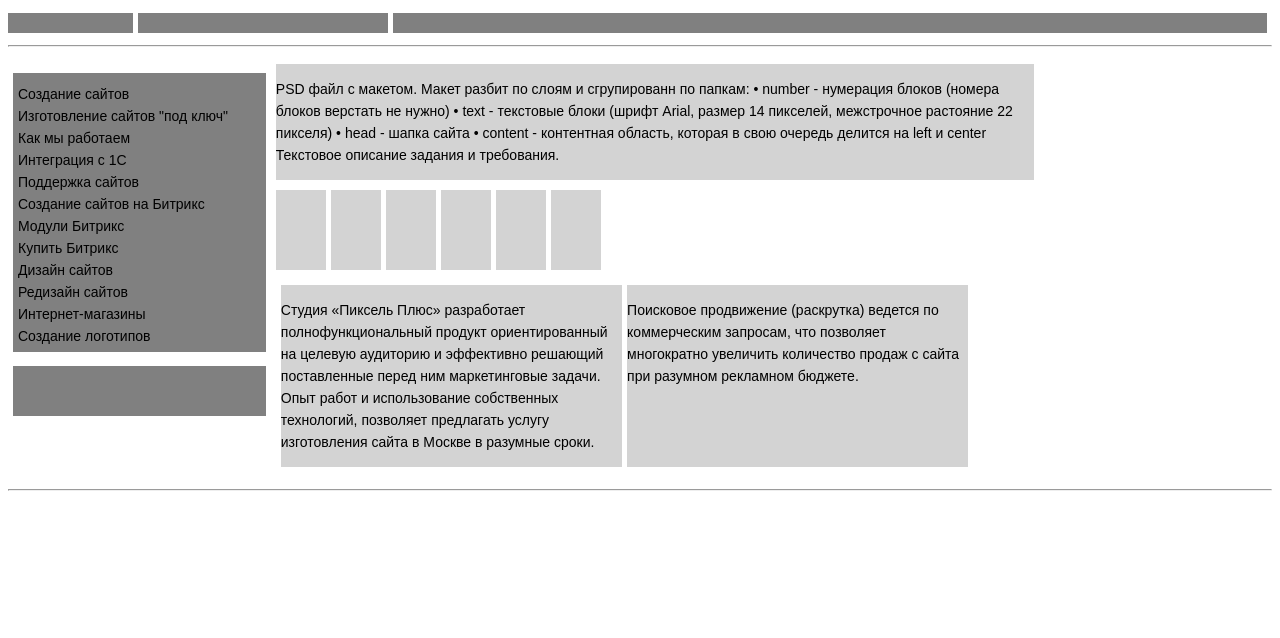
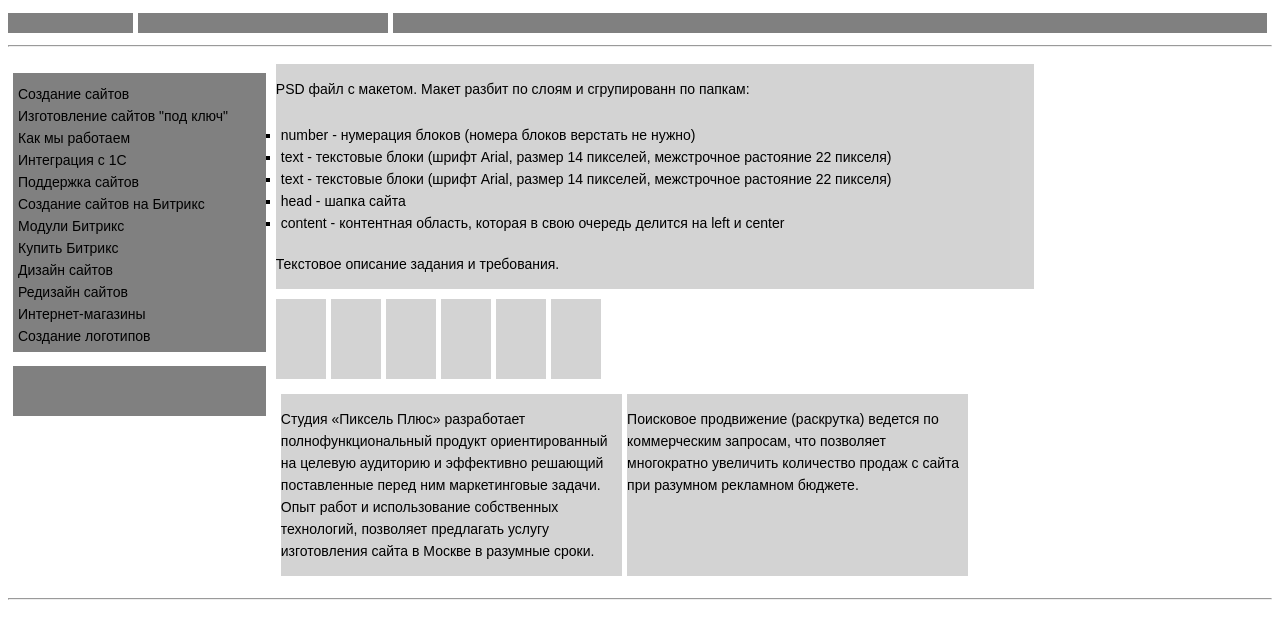
Before and after one commit to CrazyElfi/pixelplus-test-task-1, a plain HTML site: page index.html in a window 1280 px wide. Drawn offline with Linux system fonts and the light colour scheme.

Commit message:
new day, new blocks

```diff
--- a/index.html
+++ b/index.html
@@ -37,15 +37,15 @@
 
     <div id="center">
         <div id="top_block_center">
-            <p>
-                PSD файл с макетом. Макет разбит по слоям и сгрупированн по папкам:
-
-                • number - нумерация блоков (номера блоков верстать не нужно)
-                • text - текстовые блоки (шрифт Arial, размер 14 пикселей, межстрочное растояние 22 пикселя)
-                • head - шапка сайта
-                • content - контентная область, которая в свою очередь делится на left  и center
-
-                Текстовое описание задания и требования.
+            <p>PSD файл с макетом. Макет разбит по слоям и сгрупированн по папкам:</p>
+             <ul id="list">
+                <li>number - нумерация блоков (номера блоков верстать не нужно)</li>
+                <li>text - текстовые блоки (шрифт Arial, размер 14 пикселей, межстрочное растояние 22 пикселя)</li>
+                <li>text - текстовые блоки (шрифт Arial, размер 14 пикселей, межстрочное растояние 22 пикселя)</li>
+                <li>head - шапка сайта</li>
+                <li>content - контентная область, которая в свою очередь делится на left  и center</li>
+            </ul>
+            <p>Текстовое описание задания и требования.</li>
             </p>
         </div>
 
--- a/style.css
+++ b/style.css
@@ -19,7 +19,7 @@ body {
     height: 20px;
     background: gray;
     position: relative;
-    margin: 5px 5px 5px 0px;
+    margin: 5px 5px 5px 0;
 
 }
 
@@ -28,7 +28,7 @@ body {
     height: 20px;
     background: gray;
     position: relative;
-    margin: 5px 5px 5px 0px;
+    margin: 5px 5px 5px 0;
 
 }
 
@@ -60,11 +60,16 @@ body {
     height: 50px;
     background: gray;
     margin: 5px 5px 5px 0px;
-
-нужно прикрепить к низу, хз как
-
+}
+/*нужно прикрепить к низу, хз как*/
+p {
 
 }
+
+#list {
+    list-style-type: square;
+}
+
 
 ul {
     list-style-type: none;
```
